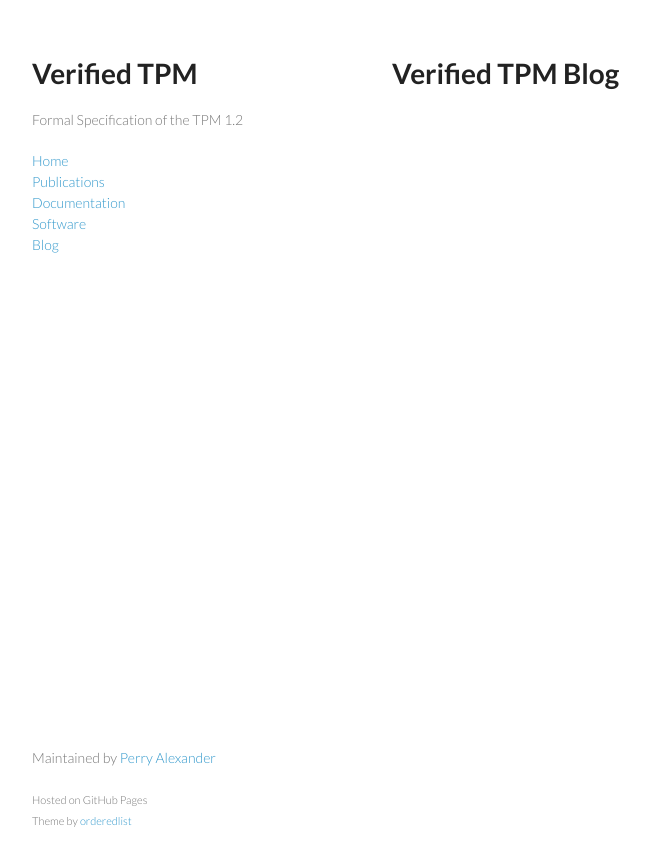
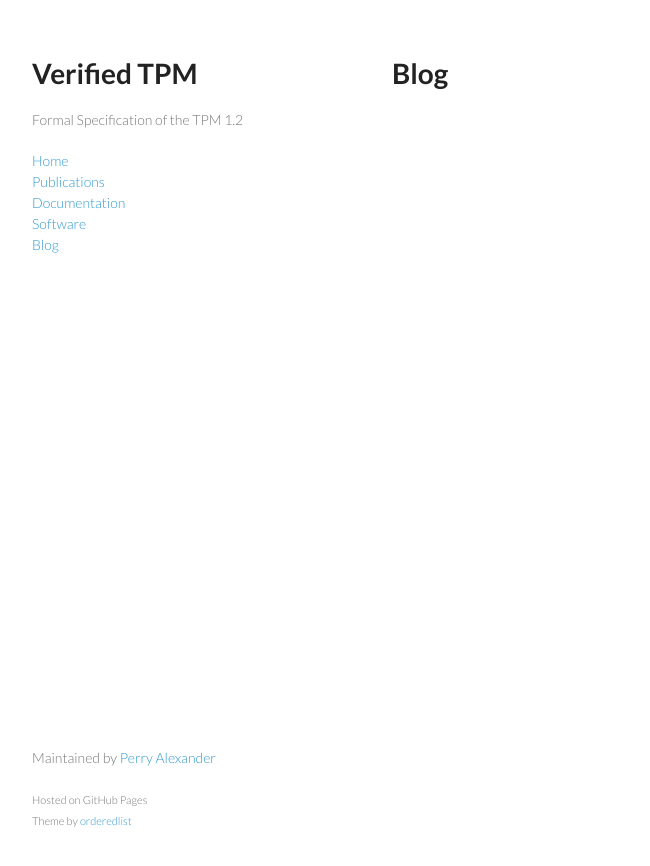
Before and after one commit to ku-sldg/verified-tpm12, a Jekyll site: the page built from blog.md, in a window 1280 px wide. Shown: the top 866 px of the page, without its empty margins (178-828 px from the left). Built offline with Jekyll 4.4.1, drawn with Linux system fonts in a browser that asks for light colours.

Commit message:
moving to standard template

```diff
--- a/blog.md
+++ b/blog.md
@@ -1,9 +1,9 @@
 ---
 layout: frontpage
-title: Verified TPM Blog
+title: Verified TPM
 ---
 
-# {{ page.title }}
+# Blog
 
 {% for post in site.categories.blog %}
 <a href="{{ site.baseurl }}{{ post.url }}">{{ post.title }}</a>
```
